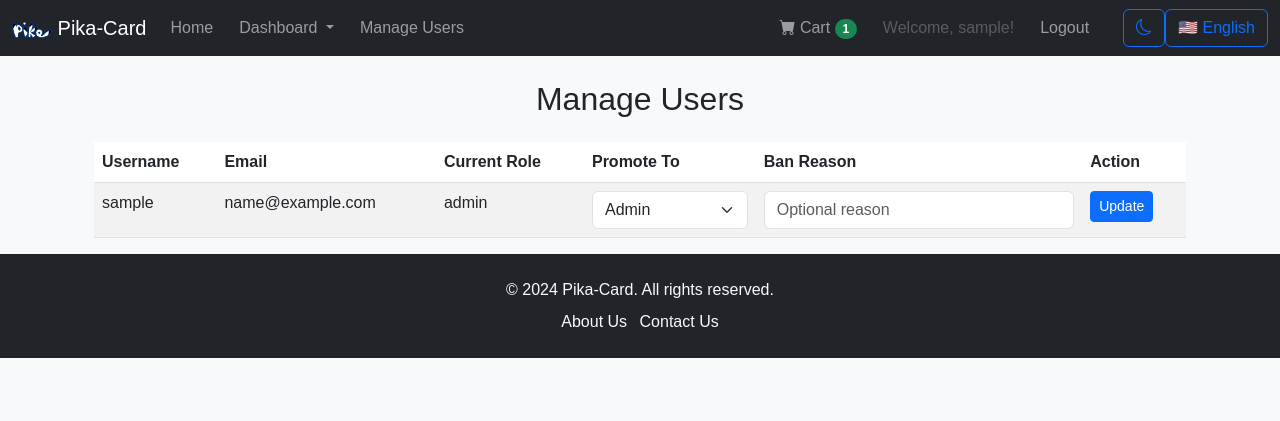
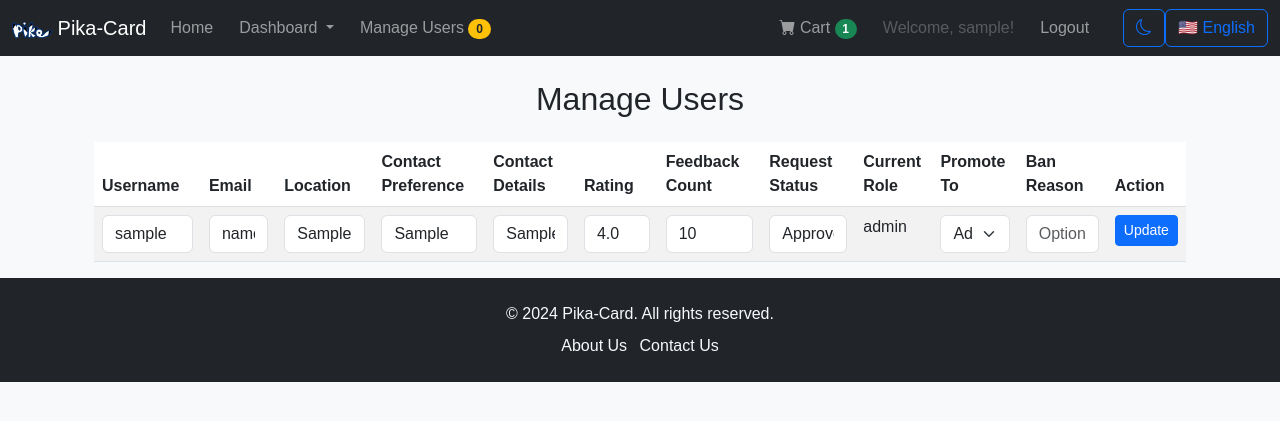
Before and after one commit to urkorenu/pokemon-shop, a Flask app: page /admin/users in a window 1280 px wide. Shown: the top 421 px of the page. Run offline with Flask 3, Linux system fonts and the light colour scheme; a user stored in the database is signed in; tables that the repository leaves empty hold one stand-in row (values such as "Sample post"); some libraries are stand-ins or nearby versions.

Commit message:
update manage users page to have more details and to have badge of number of requested uploader role

```diff
--- a/app/__init__.py
+++ b/app/__init__.py
@@ -97,6 +97,17 @@ def create_app():
                     buyer_id=user_id, status="Confirmed", feedback=None
                 ).count()
             )
+            users_want_uploader_role = 0
+            if current_user.role == "admin":
+                users_want_uploader_role = (
+                    cache.get("users_want_uploader_role")
+                    or User.query.filter_by(request_status="pending").count()
+                )
+                cache.set(
+                    f"users_want_uploader_role",
+                    users_want_uploader_role,
+                    timeout=60,
+                )
             cache.set(f"cart_count_{user_id}", cart_items_count, timeout=60)
             cache.set(f"pending_orders_{user_id}", pending_orders, timeout=60)
             cache.set(
@@ -104,14 +115,18 @@ def create_app():
                 orders_without_feedback,
                 timeout=60,
             )
+
         else:
-            cart_items_count = pending_orders = orders_without_feedback = 0
+            cart_items_count = pending_orders = orders_without_feedback = users_want_uploader_role =0
 
         return {
             "cart_items_count": cart_items_count,
             "pending_orders": pending_orders,
             "orders_without_feedback": orders_without_feedback,
+            "users_want_uploader_role": users_want_uploader_role,
         }
+
+
 
     # Register the dict_without filter
     @app.template_filter("dict_without")
--- a/app/routes/admin_routes.py
+++ b/app/routes/admin_routes.py
@@ -7,77 +7,43 @@ from ..mail_service import send_email
 # Create a Blueprint for admin routes
 admin_bp = Blueprint("admin", __name__)
 
-
 @admin_bp.route("/users", methods=["GET", "POST"])
 @roles_required("admin")
 def manage_users():
-    """
-    Manage users by allowing an admin to view all users and update their roles.
-    Handles both GET and POST requests.
-
-    GET: Renders the manage_users.html template with a list of all users.
-    POST: Updates the role of a user based on the form data submitted.
-
-    Returns:
-        A rendered template for GET requests.
-        A redirect to the manage_users route for POST requests.
-    """
-    # Query all users from the database
     users = User.query.all()
+    users_want_uploader = User.query.filter_by(request_status="uploader").count()
 
     if request.method == "POST":
-        # Get user ID, new role, and ban reason from the form
         user_id = request.form.get("user_id")
-        new_role = request.form.get(f"role_{user_id}")
-        ban_reason = request.form.get(f"ban_reason_{user_id}")
+        user = User.query.get(user_id)
+        if user:
+            user.username = request.form.get(f"username_{user_id}")
+            user.email = request.form.get(f"email_{user_id}")
+            user.location = request.form.get(f"location_{user_id}")
+            user.contact_preference = request.form.get(f"contact_preference_{user_id}")
+            user.contact_details = request.form.get(f"contact_details_{user_id}")
+            user.rating = request.form.get(f"rating_{user_id}")
+            user.feedback_count = request.form.get(f"feedback_count_{user_id}")
+            user.request_status = request.form.get(f"request_status_{user_id}")
+            new_role = request.form.get(f"role_{user_id}")
+            ban_reason = request.form.get(f"ban_reason_{user_id}")
 
-        # Validate the form data
-        if (
-            not user_id
-            or not new_role
-            or new_role not in ["normal", "uploader", "banned", "admin"]
-        ):
-            flash("Invalid user or role data.", "error")
-            return redirect(url_for("admin.manage_users"))
+            if new_role and new_role in ["normal", "uploader", "banned", "admin"]:
+                old_role = user.role
+                user.role = new_role
+                if old_role != new_role:
+                    if new_role == "uploader":
+                        send_email(user.email, "Uploader Role Granted", f"Congratulations {user.username}, you have been granted the uploader role!")
+                    elif new_role == "banned":
+                        Card.query.filter_by(uploader_id=user.id).delete()
+                        db.session.commit()
+                        send_email(user.email, "Account Banned", f"Dear {user.username}, your account has been banned.\nReason: {ban_reason}")
+                        flash(f"User {user.username} has been banned.", "warning")
+                    elif old_role == "banned":
+                        send_email(user.email, "Account Unbanned", f"Dear {user.username}, your account has been unbanned. You can access your account now.")
+                db.session.commit()
+                flash(f"User {user.username}'s role updated to {new_role}.", "success")
+            else:
+                flash("Invalid role data.", "error")
 
-        # Query the user by ID
-        user = User.query.get(user_id)
-        if not user:
-            flash("User not found.", "error")
-            return redirect(url_for("admin.manage_users"))
-
-        # Store the old role and update the user's role
-        old_role = user.role
-        user.role = new_role
-
-        # Handle role changes and send appropriate emails
-        if old_role != new_role:
-            if new_role == "uploader":
-                send_email(
-                    user.email,
-                    "Uploader Role Granted",
-                    f"Congratulations {user.username}, you have been granted the uploader role!",
-                )
-            elif new_role == "banned":
-                # Delete all cards uploaded by the user and commit the changes
-                Card.query.filter_by(uploader_id=user.id).delete()
-                db.session.commit()
-                send_email(
-                    user.email,
-                    "Account Banned",
-                    f"Dear {user.username}, your account has been banned.\nReason: {ban_reason}",
-                )
-                flash(f"User {user.username} has been banned.", "warning")
-            elif old_role == "banned":
-                send_email(
-                    user.email,
-                    "Account Unbanned",
-                    f"Dear {user.username}, your account has been unbanned. You can access your account now.",
-                )
-
-        # Commit the changes to the database
-        db.session.commit()
-        flash(f"User {user.username}'s role updated to {new_role}.", "success")
-
-    # Render the manage_users.html template with the list of users
-    return render_template("manage_users.html", users=users)
+    return render_template("manage_users.html", users=users, users_want_uploader=users_want_uploader)
--- a/app/templates/base.html
+++ b/app/templates/base.html
@@ -114,11 +114,14 @@
                         </ul>
                     </li>
                     {% endif %}
-                    {% if current_user.role in ["admin"] %}
-                    <li class="nav-item">
-                        <a class="nav-link" href="{{ url_for('admin.manage_users') }}">{{ _('Manage Users') }}</a>
-                    </li>
-                    {% endif %}
+		    {% if current_user.is_authenticated and current_user.role == "admin" %}
+		    <li class="nav-item">
+			<a class="nav-link" href="{{ url_for('admin.manage_users') }}">
+			    {{ _('Manage Users') }}
+			    <span class="badge bg-warning text-dark rounded-pill">{{ users_want_uploader_role }}</span>
+			</a>
+		    </li>
+		    {% endif %}
                 </ul>
                 <ul class="navbar-nav ms-auto">
                     {% if current_user.is_authenticated %}
--- a/app/templates/manage_users.html
+++ b/app/templates/manage_users.html
@@ -9,6 +9,12 @@
                 <tr>
                     <th>Username</th>
                     <th>Email</th>
+                    <th>Location</th>
+                    <th>Contact Preference</th>
+                    <th>Contact Details</th>
+                    <th>Rating</th>
+                    <th>Feedback Count</th>
+                    <th>Request Status</th>
                     <th>Current Role</th>
                     <th>Promote To</th>
                     <th>Ban Reason</th>
@@ -18,8 +24,14 @@
             <tbody>
                 {% for user in users %}
                 <tr>
-                    <td>{{ user.username }}</td>
-                    <td>{{ user.email }}</td>
+                    <td><input type="text" name="username_{{ user.id }}" class="form-control" value="{{ user.username }}"></td>
+                    <td><input type="email" name="email_{{ user.id }}" class="form-control" value="{{ user.email }}"></td>
+                    <td><input type="text" name="location_{{ user.id }}" class="form-control" value="{{ user.location }}"></td>
+                    <td><input type="text" name="contact_preference_{{ user.id }}" class="form-control" value="{{ user.contact_preference }}"></td>
+                    <td><input type="text" name="contact_details_{{ user.id }}" class="form-control" value="{{ user.contact_details }}"></td>
+                    <td><input type="number" step="0.1" name="rating_{{ user.id }}" class="form-control" value="{{ user.rating }}"></td>
+                    <td><input type="number" name="feedback_count_{{ user.id }}" class="form-control" value="{{ user.feedback_count }}"></td>
+                    <td><input type="text" name="request_status_{{ user.id }}" class="form-control" value="{{ user.request_status }}"></td>
                     <td>{{ user.role }}</td>
                     <td>
                         <select name="role_{{ user.id }}" class="form-select">
```
